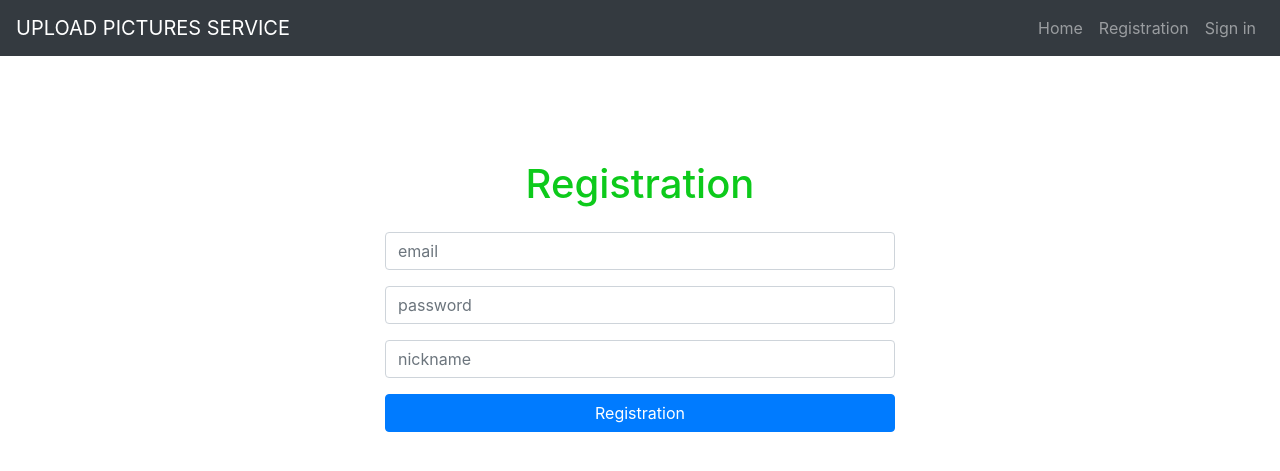
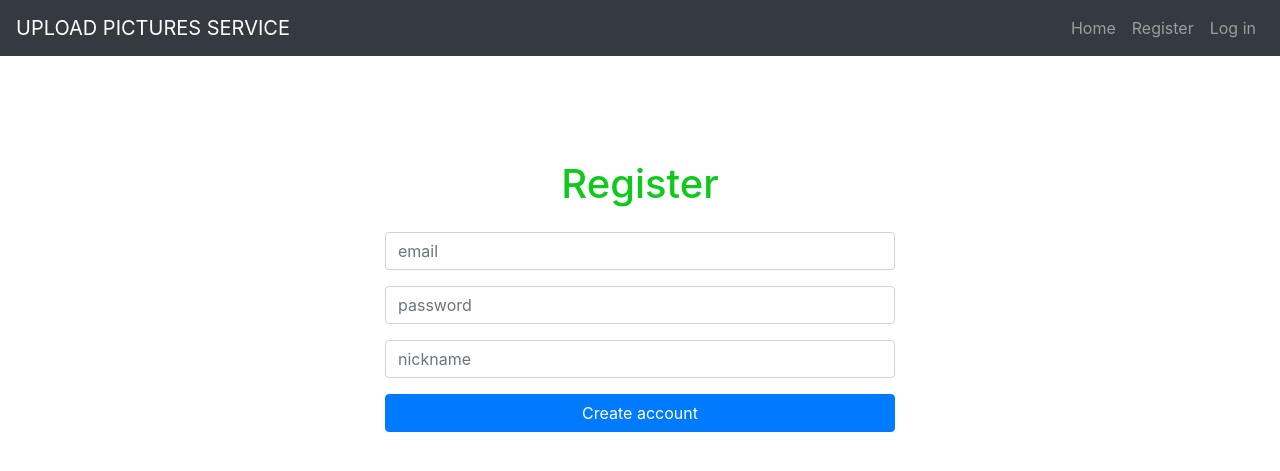
Before and after one commit to kravchenmd/image_hosting_Flask, a Flask app: page /registration in a window 1280 px wide. Shown: the top 471 px of the page. Run offline with Flask 2, Linux system fonts and the light colour scheme; parts of the project's set-up code (start-up, migrations or seed data) failed here and were passed over; some libraries are stand-ins or nearby versions.

Commit message:
Change labels for buttons

```diff
--- a/src/templates/base.html
+++ b/src/templates/base.html
@@ -38,14 +38,14 @@
             <a class="nav-link" href="/pictures/upload">Upload</a>
           </li>
           <li class="nav-item">
-            <a class="nav-link" href="/logout">Sign out</a>
+            <a class="nav-link" href="/logout">Log out</a>
           </li>
           {% else %}
           <li class="nav-item">
-            <a class="nav-link" href="/registration">Registration</a>
+            <a class="nav-link" href="/registration">Register</a>
           </li>
           <li class="nav-item">
-            <a class="nav-link" href="/login">Sign in</a>
+            <a class="nav-link" href="/login">Log in</a>
           </li>
           {% endif %}
         </ul>
--- a/src/templates/pages/login.html
+++ b/src/templates/pages/login.html
@@ -3,7 +3,7 @@
 {% block content %}
 <div class="container">
   <div class="row justify-content-center mb-3">
-    <h1>Sign in</h1>
+    <h1>Log in</h1>
   </div>
   {% if messages %}
     {% for message in messages %}
@@ -42,7 +42,7 @@
       </div>
       <div class="form-group">
         <button class="btn btn-primary col-sm-12" type="submit">
-          Login
+          Log in
         </button>
       </div>
     </form>
--- a/src/templates/pages/registration.html
+++ b/src/templates/pages/registration.html
@@ -3,7 +3,7 @@
 {% block content %}
 <div class="container">
   <div class="row justify-content-center mb-3">
-    <h1>Registration</h1>
+    <h1>Register</h1>
   </div>
   {% if messages %}
     {% for message in messages %}
@@ -38,7 +38,7 @@
       </div>
       <div class="form-group">
         <button class="btn btn-primary col-sm-12" type="submit">
-          Registration
+          Create account
         </button>
       </div>
     </form>
```
